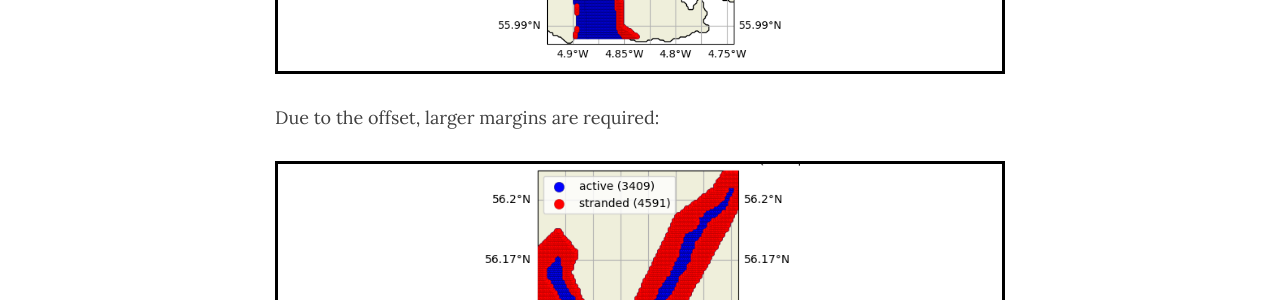
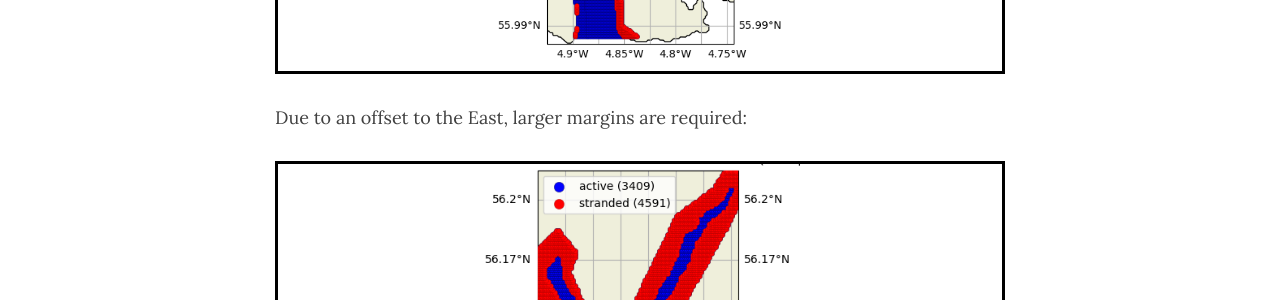
Before and after one commit to claws-scot/claws-scot.github.io, a Jekyll site: the page built from meeting-220613-N.md, in a window 1280 px wide and 900 px high, scrolled down 4627 px. Shown: the part 154-454 px from the top of the window. Built offline with Jekyll 4.4.1, drawn with Linux system fonts in a browser that asks for light colours; nearby versions of some CDN libraries.

Commit message:
Editing web pages

```diff
--- a/meeting-220613-N.md
+++ b/meeting-220613-N.md
@@ -108,7 +108,7 @@ Reference: <a href="http://marine.gov.scot/taxonomy/term/17/">http://marine.gov.
   <img src="/docs/meeting/better-seeding.png" style="height:500px">
 </p>
 
-Due to the offset, larger margins are required:
+Due to an offset to the East, larger margins are required:
 
 <p align="center" style="border-style:solid; border:2; border-color:black">
   <img src="/docs/meeting/geoJSON_2.png" style="height:500px">
```
